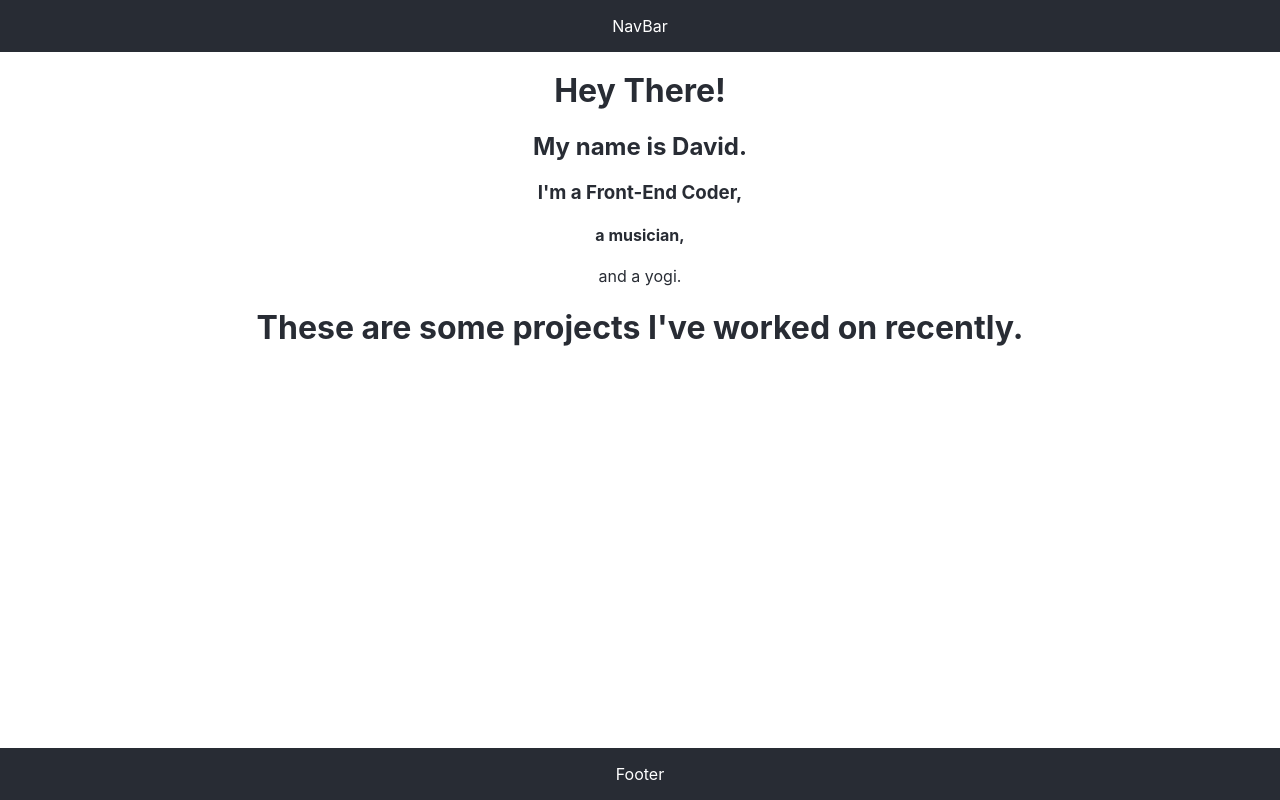
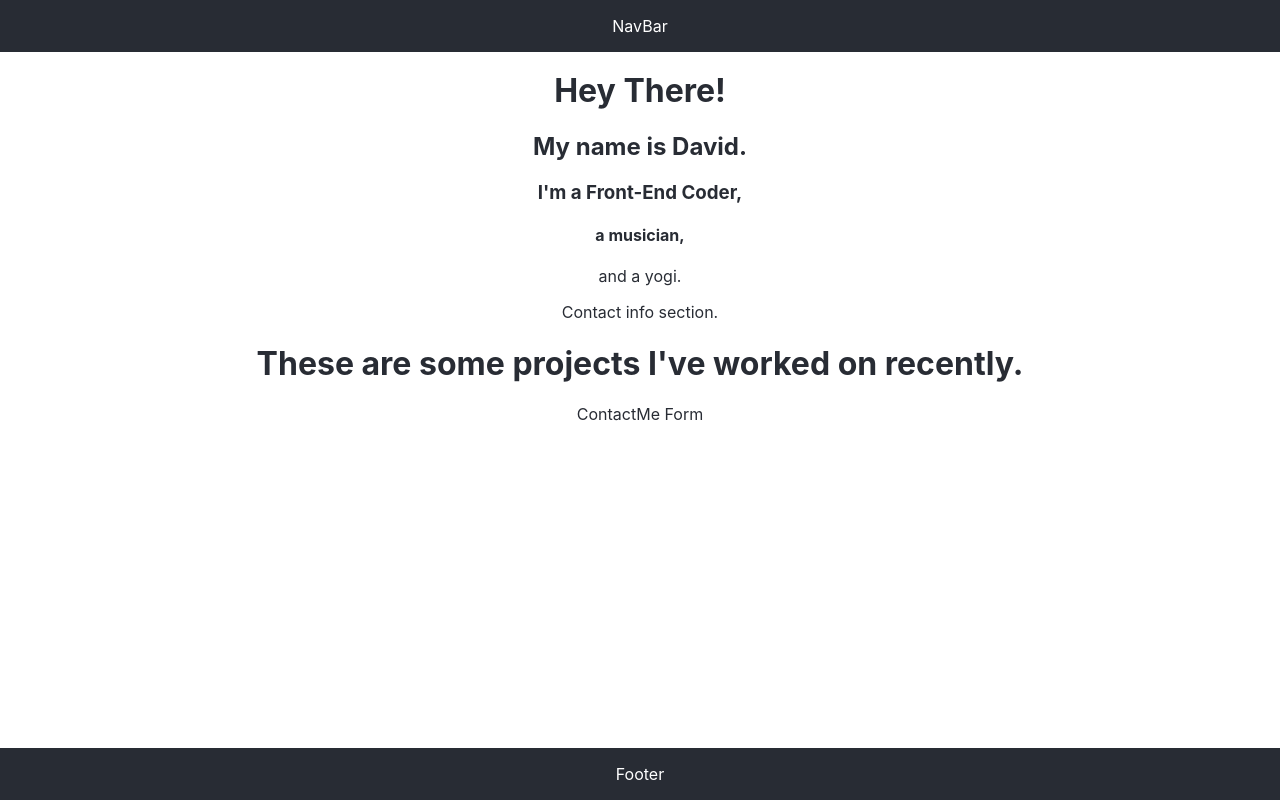
Before and after one commit to davidhickey/2019-website, a React (Create React App) app: page / in a window 1280 px wide. Built offline with nearby package versions, Linux system fonts and the light colour scheme.

Commit message:
adds ContactMe component

```diff
--- a/src/components/AboutMe.js
+++ b/src/components/AboutMe.js
@@ -16,6 +16,9 @@ class AboutMe extends Component {
       <h3>{"I'm a Front-End Coder,"}</h3>
       <h4>{"a musician,"}</h4>
       <p>{"and a yogi."}</p>
+      <div>
+      {"Contact info section."}
+      </div>
       </div>
 
     );
--- /dev/null
+++ b/src/components/ContactMe.js
@@ -0,0 +1,23 @@
+import React, { Component } from 'react';
+
+import FormControl from '@material-ui/core/FormControl';
+
+
+class ContactMe extends Component {
+  // constructor() {
+  //   super();
+  // }
+
+
+
+  render() {
+    return (
+
+      <p>{"ContactMe Form"}</p>
+
+
+    );
+  }
+}
+
+export default ContactMe;
--- a/src/components/Page.js
+++ b/src/components/Page.js
@@ -1,6 +1,7 @@
 import React, { Component } from 'react';
 import AboutMe from './AboutMe';
 import Portfolio from './Portfolio';
+import ContactMe from './ContactMe';
 
 
 
@@ -20,6 +21,9 @@ class Page extends Component {
         <div>
         <Portfolio/>
         </div>
+        <div>
+        <ContactMe/>
+        </div>
       </div>
 
     );
```
